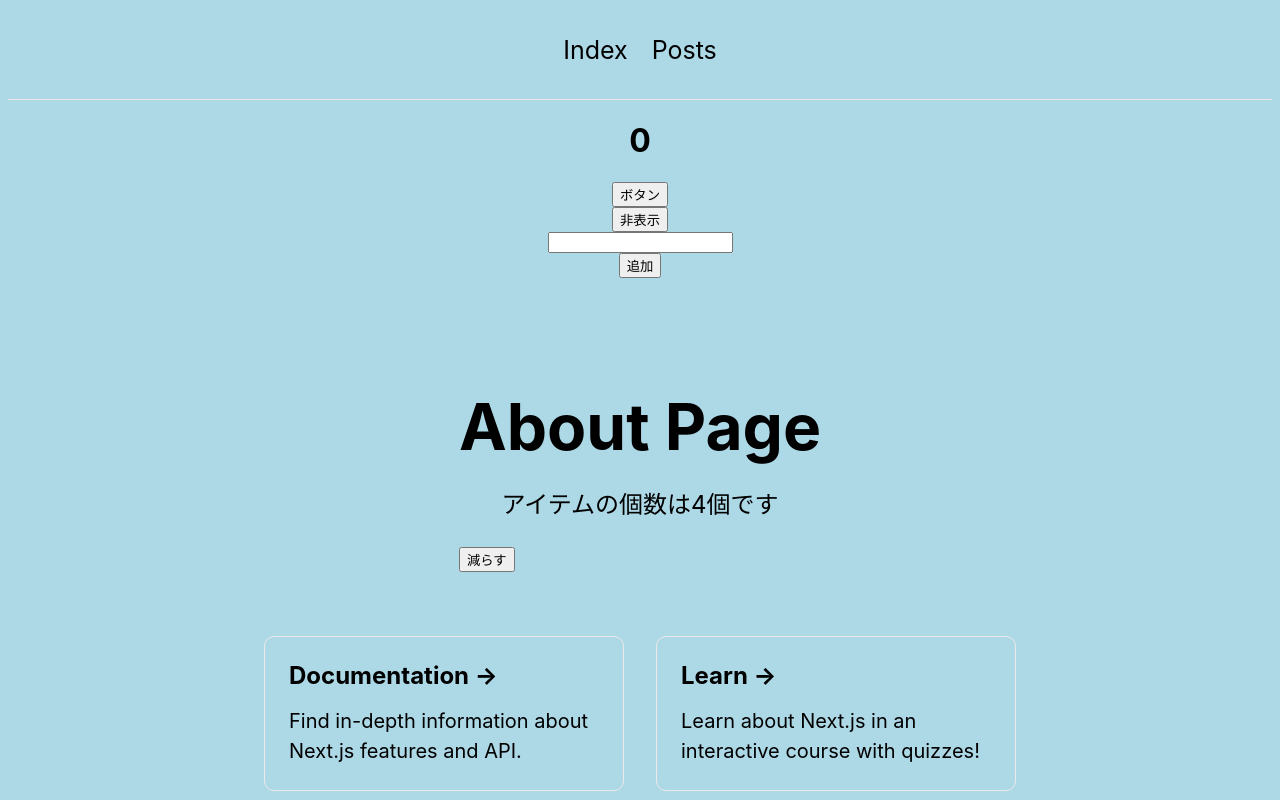
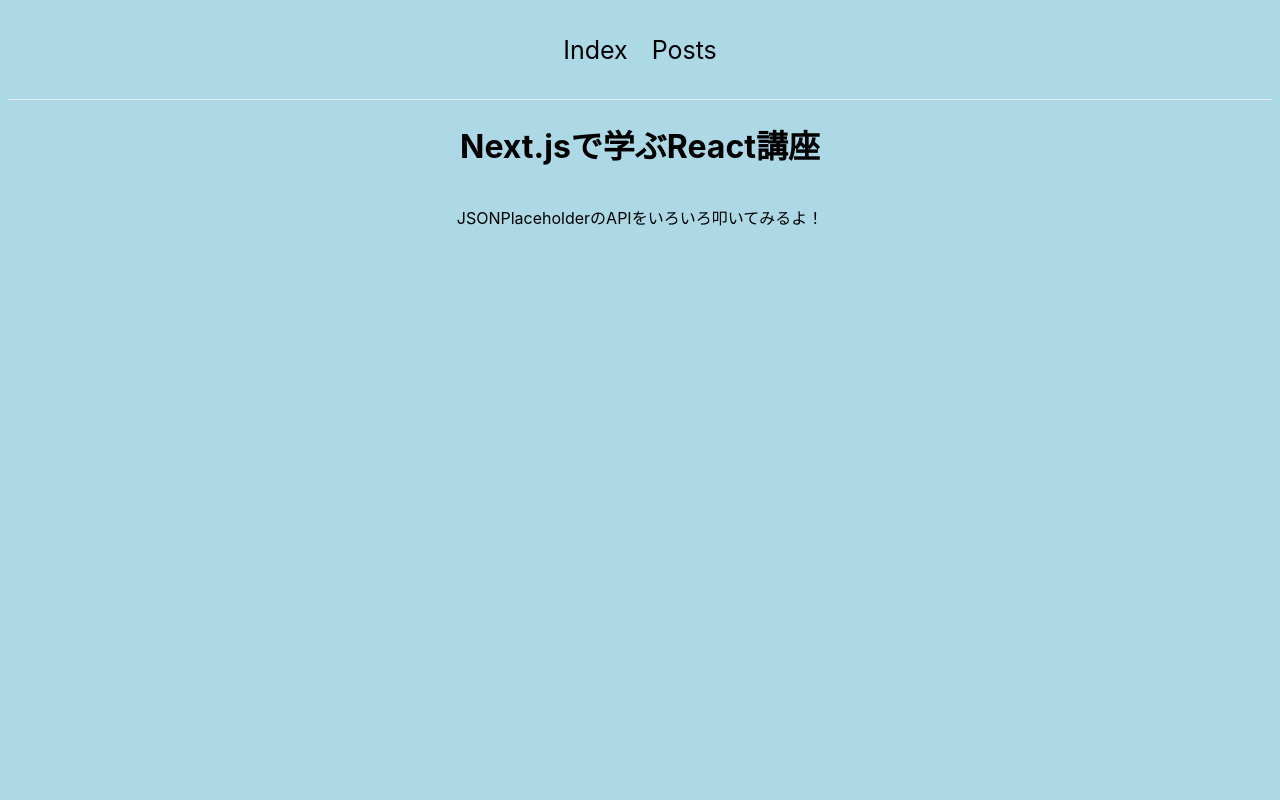
Before and after one commit to hiroka1642/study-react, a Next.js app: page / in a window 1280 px wide. Shown: the top 800 px of the page. Built offline with nearby package versions, Linux system fonts and the light colour scheme.

Commit message:
🔥 Indexから不要なコードを削除

```diff
--- a/src/pages/index.jsx
+++ b/src/pages/index.jsx
@@ -1,37 +1,21 @@
 import Head from "next/head";
-import { Footer } from "src/components/Footer";
 import { Header } from "src/components/Header";
-import Main from "src/components/Main";
 import styles from "src/styles/Home.module.css";
 import { useBgColor } from "src/hooks/useBgColor";
 
-export default function About(props) {
+const Index = () => {
   useBgColor();
 
   return (
     <div className={styles.container}>
+      <Head>
+        <title>Index Page</title>
+      </Head>
       <Header />
-      <Head>
-        <title>About Page</title>
-      </Head>
-      {props.isShow ? <h1>{props.doubleCount}</h1> : null}
-      <button href="/about" onClick={props.handleclick}>
-        ボタン
-      </button>
-      <button onClick={props.handleDisplay}>
-        {props.isShow ? "非表示" : "表示"}
-      </button>
-      <input type="text" value={props.text} onChange={props.handleChange} />
-      <button onClick={props.handleAdd}>追加</button>
-      <ul>
-        {props.array.map((item) => {
-          return <li key={item}>{item}</li>;
-        })}
-      </ul>
-
-      <Main page="about" />
-
-      <Footer />
+      <h1>Next.jsで学ぶReact講座</h1>
+      <p>JSONPlaceholderのAPIをいろいろ叩いてみるよ！</p>
     </div>
   );
-}
+};
+
+export default Index;
```
